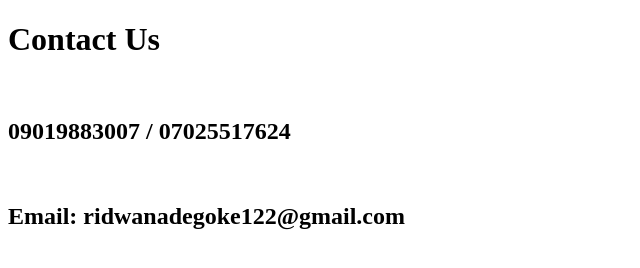
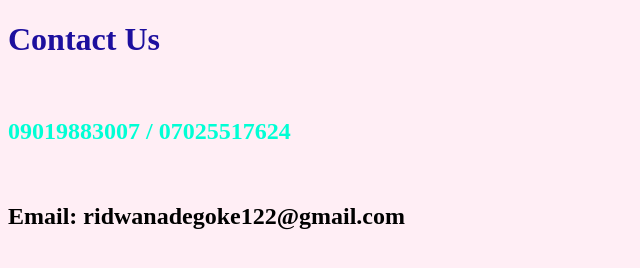
Before and after one commit to Ridwan-creator23/ridoh2, a plain HTML site: page Contact Us/contact.html in a window 1280 px wide. Shown: the whole page, without its empty margins (0-640 px from the left). Drawn offline with Linux system fonts and the light colour scheme.

Commit message:
Update contact.html

```diff
--- a/Contact Us/contact.html
+++ b/Contact Us/contact.html
@@ -5,8 +5,12 @@
     <meta name="viewport" content="width=device-width, initial-scale=1.0">
     <title>Contact us</title>
 </head>
-<body>
-    <h1>Contact Us</h1> <br />
-    <h2>09019883007 / 07025517624</h2><br/>
+<body> <style>
+    html{
+        background: rgba(255, 0, 106, 0.068);
+    }
+</style>
+    <h1><tag style="color: rgb(29, 15, 158);">Contact Us</h1> <br />
+    <h2><tag style="color: rgb(0, 255, 213);">09019883007 / 07025517624</h2><br/>
 <h2>Email: ridwanadegoke122@gmail.com</h2></body>
 </html>
```
